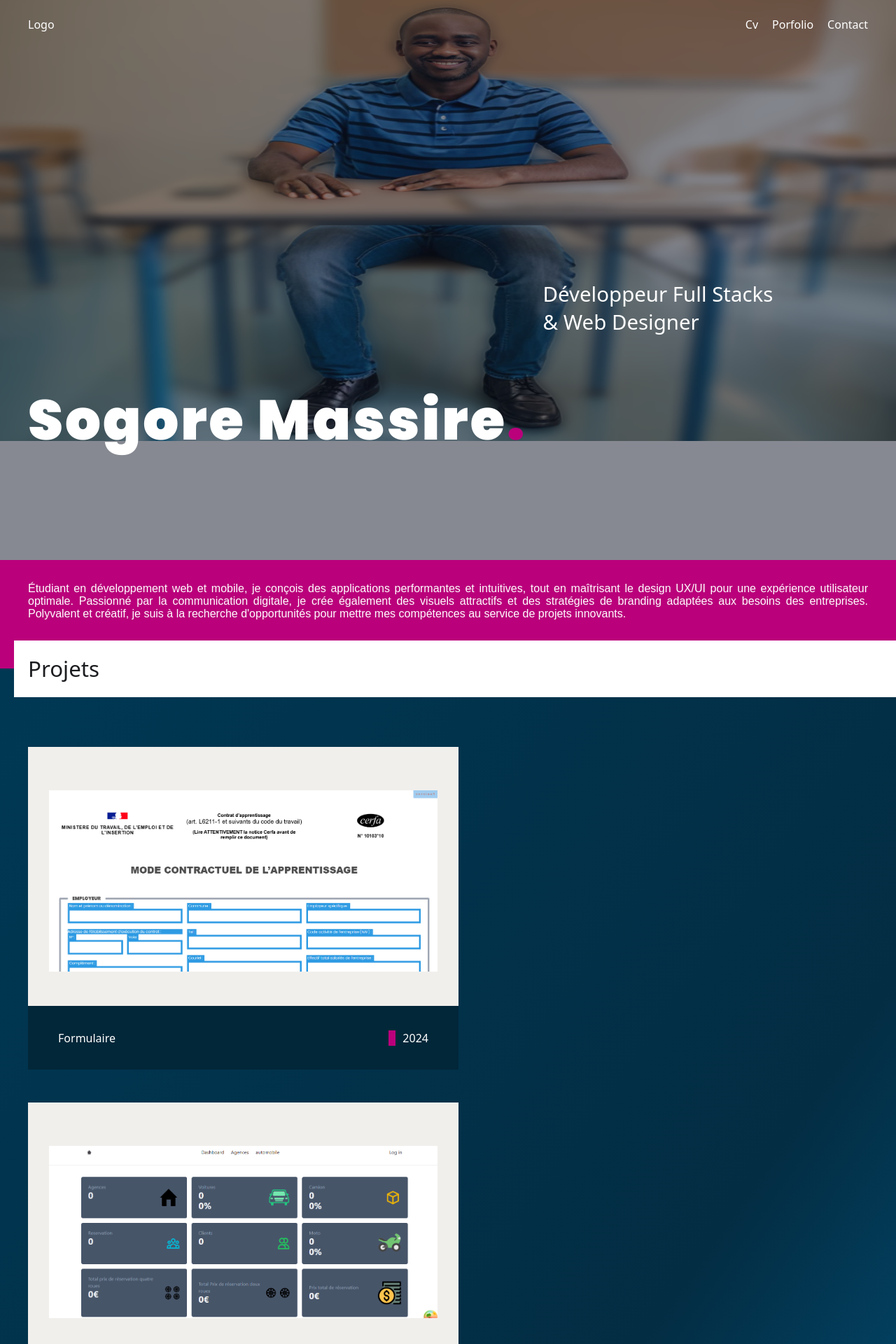
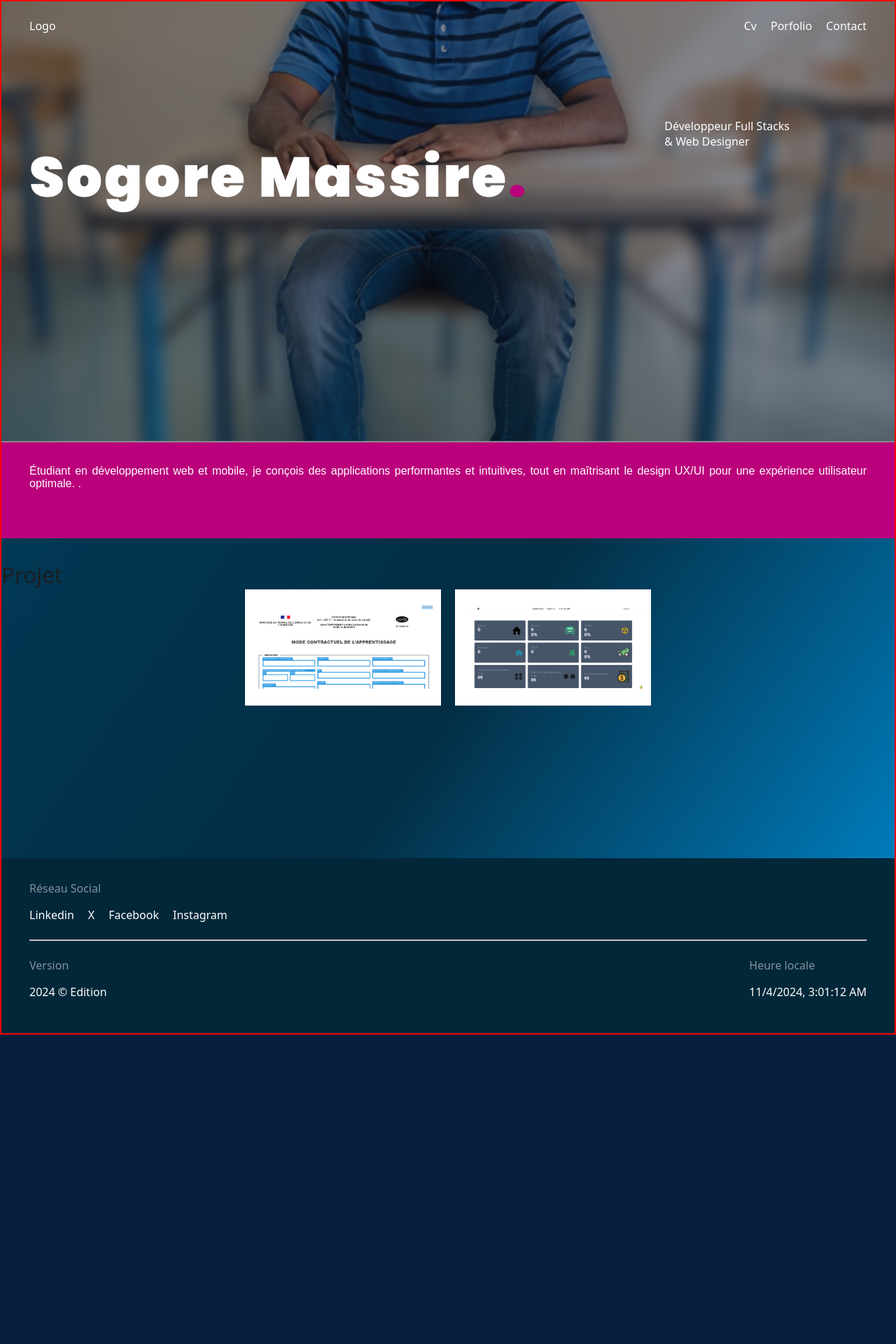
Before and after one commit to massiresogore/porfolio, a PHP site: page / in a window 1280 px wide. Shown: the top 1920 px of the page at 70% size. After the commit the page ends 1478 px from the top, so only its background shows below. Run offline with PHP 8.4, Linux system fonts and the light colour scheme; some web fonts are replaced.

Commit message:
ajustement section projet

```diff
--- a/index.html
+++ b/index.html
@@ -28,76 +28,68 @@
                 <p class="massire-name">Sogore Massire<span class="massite-dot">.</span></p>
             <p class="description">Développeur Full Stacks<br> & Web Designer</p>
        </header>
+
+       <p class="description-principale">Étudiant en développement web et mobile, je conçois des applications performantes et intuitives,
+        tout en maîtrisant le design UX/UI pour une expérience utilisateur optimale.
+         <!--Passionné par la communication digitale, je crée également des visuels attractifs
+         et des stratégies de branding adaptées aux besoins des entreprises. Polyvalent
+         et créatif, je suis à la recherche d'opportunités pour mettre mes compétences au service de projets
+          innovants-->.</p>
         <img class="massire-image" src="./images/resize-massire.png" alt="massire">
 
-        <section class="section-1">
-            <p>Étudiant en développement web et mobile, je conçois des applications performantes et intuitives, tout en maîtrisant le design UX/UI pour une expérience utilisateur optimale. Passionné par la communication digitale, je crée également des visuels attractifs et des stratégies de branding adaptées aux besoins des entreprises. Polyvalent et créatif, je suis à la recherche d'opportunités pour mettre mes compétences au service de projets innovants.</p>
-        </section>
+
 
         <div id="section-container">
+            <!---------- Section Projet ---------->
+           <div>
+                <h3>Projet</h3>
+                <ul class="projet">
+                    <li>
+                        <figure>
+                            <a href="#"><img src="images/projets/projet1.png" alt="Great Barrier Reef, Australia"></a>
+                            <figcaption>
+                                <main>
+                                    <p class="small">9-day trip</p>
+                                    <h3>Great Barrier Reef, <em>Australia</em></h3>
+                                    <p>Dive into the vibrant underwater world of the Great Barrier Reef, a UNESCO World Heritage Site teeming with marine life.</p>
+                                </main>
 
+                                <footer>
+                                    <div>
+                                        <p class="small">From</p>
+                                        <p class="price">€2,500</p>
+                                    </div>
 
-            <!---------- Section Projet ---------->
-            <section class="section-projet">
-                <h3>Projets</h3>
+                                    <img src="/images/svg/icon-arrow-right-color.svg" alt="Icon">
+                                </footer>
+                            </figcaption>
+                        </figure>
+                    </li>
+                    <li>
+                        <figure>
+                            <a href="#"><img src="images/projets/projet2.png" alt="Great Barrier Reef, Australia"></a>
+                            <figcaption>
+                                <main>
+                                    <p class="small">9-day trip</p>
+                                    <h3>Great Barrier Reef, <em>Australia</em></h3>
+                                    <p>Dive into the vibrant underwater world of the Great Barrier Reef, a UNESCO World Heritage Site teeming with marine life.</p>
+                                </main>
 
-                <div class="section-projet-container">
-                    <div class="block-1">
-                      <img src="./images/projets/projet1.png" alt="">
-                        <div class="description">
-                            <h5 class="projet-title">projet Javascript</h3>
-                            <div class="sub-title">
-                                <span> Formulaire</span>
-                                    <img class="icon-arrow-right" src="./images/icons/icon-arrow-right.svg" alt="">
-                            </div>
-                            <p class="description-text">Reproduire un formulaire existant au format PDF en utilisant HTML et CSS.</p>
+                                <footer>
+                                    <div>
+                                        <p class="small">From</p>
+                                        <p class="price">€2,500</p>
+                                    </div>
 
-                        </div>
-                        <div class="description-footer">
-                            <p>Formulaire</p>
-                           <span class="border-left-rose"> 2024</span>
-                        </div>
-                    </div>
+                                    <img src="/images/svg/icon-arrow-right-color.svg" alt="Icon">
+                                </footer>
+                            </figcaption>
+                        </figure>
+                    </li>
+                </ul>
+           </div>
 
-                    <div class="block-2">
-                      <img src="./images/projets/projet2.png" alt="">
-                        <div class="description">
-                            <h5 class="projet-title">projet Javascript</h3>
-                            <div class="sub-title">
-                                <span> Formulaire</span>
-                                    <img class="icon-arrow-right" src="./images/icons/icon-arrow-right.svg" alt="">
-                            </div>
-                            <p class="description-text">Reproduire un formulaire existant au format PDF en utilisant HTML et CSS.</p>
-
-                        </div>
-                        <div class="description-footer">
-                            <p>Dashboard</p>
-                           <span class="border-left-rose"> 2024</span>
-                        </div>
-                    </div>
-
-                    <div class="block-3">
-                      <img src="./images/projets/blog.png" alt="">
-                        <div class="description">
-                            <h5 class="projet-title">projet Javascript</h3>
-                            <div class="sub-title">
-                                <span> Formulaire</span>
-                                    <img class="icon-arrow-right" src="./images/icons/icon-arrow-right.svg" alt="">
-                            </div>
-                            <p class="description-text">Reproduire un formulaire existant au format PDF en utilisant HTML et CSS.</p>
-
-                        </div>
-                        <div class="description-footer">
-                            <p>Blog</p>
-                           <span class="border-left-rose"> 2024</span>
-                        </div>
-                    </div>
-
-                </div>
-
-            </section>
-
-            <section class="section-formation">
+            <!-- <section class="section-formation">
                 <h3 class="Formations titre">Formations</h3>
               <div class="main">
                 <div class="content">
@@ -122,7 +114,7 @@
                <svg xmlns="http://www.w3.org/2000/svg" viewBox="0 0 215.97 25.8"><defs><style>.cls-1,.cls-2,.cls-3,.cls-4{fill:none;stroke:#fff;stroke-miterlimit:10;}.cls-1{stroke-width:0.98px;}.cls-2{stroke-width:10.12px;}.cls-3{stroke-width:8px;}.cls-4{stroke-width:6.76px;}</style></defs><g id="Calque_1" data-name="Calque 1"><line class="cls-1" y1="22.27" x2="192" y2="22.27"/></g><g id="Calque_2" data-name="Calque 2"><line class="cls-2" x1="199.97" y1="5.06" x2="215.97" y2="5.06"/></g><g id="Calque_3" data-name="Calque 3"><line class="cls-3" x1="207.97" y1="9.42" x2="207.97" y2="19.42"/></g><g id="Calque_4" data-name="Calque 4"><line class="cls-4" x1="191.97" y1="22.42" x2="211.97" y2="22.42"/></g></svg>
                </div>
               </div>
-            </section>
+            </section> -->
 
 
 
@@ -150,8 +142,8 @@
         </div>
 
 
-        <footer id="footer">
-                <div class="social">
+    <footer id="footer">
+               <div class="social">
                     <div class="social-titre social-reseau">Réseau Social</div>
                     <div class="social-container">
                         <p>Linkedin</p>
--- a/style.css
+++ b/style.css
@@ -14,6 +14,7 @@
         --h4: calc(var(--h5) * var(--scale));
         --h5: calc(var(--h6) * var(--scale));
         --h6: var(--base-size);
+			--def-transition-duration: .3s;
 
         /*Font*/
         --sans-serif: sans-serif;
@@ -35,6 +36,7 @@
     *, *:before, *:after {
         box-sizing: inherit;
     }
+
 
     body {
         margin: 0;
@@ -99,7 +101,7 @@ body{
 #container{
 }
 
-#header, section, .content{
+#header, section, .content, .projet, .description-principale{
     padding-inline: clamp(1.25em, 4vw, 2.5em);
 
 }
@@ -134,7 +136,7 @@ body{
 }
 
 .massire-name{
-    font-size: max(5em, 15vw);
+    font-size: max(3em, 15vw);
     align-content: center;
     font-family: "Poppins", sans-serif;
     font-weight: 900;
@@ -144,8 +146,8 @@ body{
 .massite-dot{
     color:  #BA007B;;
 }
-#header .description{
-    font-size: clamp(1.55em,2.3vw, 2.5rem);
+.description{
+    /*font-size: clamp(1.55em,2.3vw, 2.5rem);*/
 }
 .ville{
     /* border-right-width: 10px;
@@ -165,12 +167,13 @@ body{
 }
 #section-container {
     background: linear-gradient(305deg, rgba(0, 123, 186, 1) 0%, rgb(3 45 67) 50%, rgba(0, 56, 84, 1) 100%);
+    padding-block: 2rem;
 }
 #section-container section {
     padding-block-end: 3.5rem;
 }
 
-.section-1 p{
+.description-principale{
     text-align: justify;
     font-family: "Afacad", sans-serif;
     font-optical-sizing: auto;
@@ -181,19 +184,8 @@ body{
     margin: 0;
     padding-block: 32px;
     padding-bottom: calc(81px - 12px);
+    background-color: #BA007B;
 
-}
-.section-1 {
-    position: relative;
-}
-
-.section-1::before{
-    position: absolute;
-    content: "";
-    display: block;
-    background-color: #BA007B;
-    inset: 0;
-    z-index: -1;
 }
 
 .section-formation{
@@ -242,93 +234,8 @@ body{
 
 
 /********** Section 3 **********/
-.section-projet{
-}
-
-.section-projet h3{
-    margin-top:0;
-    background-color: white;
-    position: relative;
-    right: 20px;
-    padding-left: 20px;
-    margin-top: 0;
-    width: 105%;
-    bottom: 40px;
-    right: 20px;
-    padding-left: 20px;
-}
-
-.icon-arrow-right{
-    width: 14%;
-
-}
-
-
-
-.block-1,
-.block-2,
-.block-3
-{
-    position: relative;
-    max-width: 615px;
-    padding: 62px 30px 62px;
-    background: #F1EFEC;
-}
-.block-1 h3
-{
-    bottom: 2.5rem;
-    position: relative;
-
-
-}
-.block-1 .description,
-.block-2 .description,
-.block-3 .description
-
-{
-    display: none;
-    color: #FFFFFF;
-    position: absolute;
-    inset: 0;
-    width: 100%;
-    overflow: hidden;
-}
-
-.description h5{
+.projet, figure{
     margin: 0;
-}
-
-.sub-title{
-    width: 100%;
-    display: flex;
-    justify-content: space-between;
-    align-items: center;
-    padding-inline: 10px;
-}
-.description-footer{
-    position: absolute;
-left: 0;
-bottom: -73px;
-    color: #FFFFFF;
-    width: 100%;
-    display: flex;
-    justify-content: space-between;
-    align-items: center;
-    background: #022739;
-    padding-inline: 7%;
-    padding-block: clamp(3%,6%,3%);
-}
-
-.section-projet .description p{
-    margin: 0;
-}
-
-
-
-.section-projet-container{
-    display: flex;
-    flex-direction: column;
-    gap: 120px;
 }
 
 #footer{
@@ -357,7 +264,150 @@ bottom: -73px;
 }
 
 /*Appear NavBar*/
+img{
+    width: 100%;
+    height: 100%;
+    object-fit: cover;
+    display: block;
+}
+figure,
+figure p.small {
+	color: #fff;
+}
+figure h3 + p {
+    font-size: 0.8125rem;
+}
+figure footer p.small {
+    font-weight: 400;
+    margin-bottom: 0;
+}
+
+.projet {
+    display: grid;
+    list-style-type: none;
+    margin: 0;
+    grid-gap: 2rem;
+    grid-template-columns: minmax(100px, 500px);
+    /*grid-template-columns: repeat(auto-fit, minmax(20rem, 1fr));*/
+    grid-template-rows: 1fr 1fr;
+   /* grid-auto-rows: 1rem;*/
+    grid-auto-flow: dense;
+}
+#section-container h3{
+    margin: 0;
+}
+figure {
+    margin: 0;
+    width: 100%;
+    height: 100%;
+    position: relative;
+}
+figcaption {
+    position: absolute;
+    inset: 0;
+    pointer-events: none;
+    /*padding: 4rem 2.5rem;*/
+    display: flex;
+    flex-direction: column;
+    justify-content: flex-end;
+    gap: 2rem;
+}
+figcaption main {
+    display: flex;
+    flex-direction: column;
+    justify-content: flex-end;
+    gap: 2rem;
+}
+
+figure p {
+    margin: 0;
+}
+
+figure footer {
+    display: flex;
+    justify-content: space-between;
+    align-items: center;
+}
+figure footer img {
+    width: auto;
+}
+figure main,
+figure footer {
+    opacity: 0;
+}
+
+
+figure:hover main,
+figure:hover footer {
+    opacity: 1;
+}
+figcaption{
+    z-index: 1;
+}
+
+figcaption::before {
+    content: " ";
+    position: absolute;
+    inset: 0;
+    background: linear-gradient(180deg, rgba(21, 22, 24, 0.24) 0%, #151618 100%);
+    z-index: -1;
+    opacity: 0;
+    transition-property: opacity;
+}
+
+figure:hover figcaption::before {
+    opacity: 1;
+}
+figure{
+    overflow: hidden;
+}
+
+figure img{
+    transform: scale(1.2);
+    transition-property: transform;
+}
+figure:hover a img{
+    transform: scale(1);
+}
+figure main{
+    transform: translate3d(0, -6rem,0);
+    transition-property: opacity, transform;
+}
+figure:hover main{
+    transform: translate3d(0,0,0);
+}
+figure footer{
+    transform: translate3d(0, 6rem,0);
+    transition-property: opacity, transform;
+}
+figure:hover footer{
+    transform: translate3d(0,0,0);
+}
+
+figcaption:before,
+figure img,
+figure main,
+figure footer,
+figure footer img{
+   transition-duration: var(--def-transition-duration);
+   transition-timing-function: ease-in-out;
+}
+
+figure footer img{
+    transform: translate3d(-3rem,0,0) rotate(360deg);
+    transition-delay: var(--def-transition-duration);
+    opacity: 0;
+}
+figure:hover footer img{
+    transform: translate3d(0,0,0) rotate(0);
+    opacity: 1;
+}
+
+
+/*Appear NavBar*/
 @media (min-width: 544px) {
+
+
     .nav-burger{
         display: none;
 
@@ -369,11 +419,11 @@ bottom: -73px;
         margin: 0;
     }
     body{
-
     }
     #header{
         background-color: rgba(15, 21, 37, 0.5);
-        grid-template-rows: 1fr .1fr 1fr;
+        grid-template-rows: .4fr .1fr 1fr;
+        position: relative;
     }
 
     #header p{
@@ -386,15 +436,33 @@ bottom: -73px;
         font-size: clamp(5em, 2em,15vw);
     }
 }
+@media(min-width:637px) {
+    body{
+        border: 2px solid red;
+     }
+
+     figure {
+        padding: 2.1rem;
+        background: #ffffff;
+       /* background: #013149;*/
+    }
+
+.projet {
+    display: grid;
+    list-style-type: none;
+    margin: 0;
+    grid-gap: 1.2rem;
+    grid-template-columns: repeat(2,minmax(100px, 280px));
+    justify-content: center;
+    grid-template-rows: 1fr 1fr;
+    grid-auto-flow: dense;
+}
+}
 /*Appear NavBar*/
 @media (min-width: 776px) {
+
     #header{
-        grid-template-columns: 1fr .5fr .5fr;
-        grid-template-rows: .4fr .2fr .3fr;
-        height: 100vh;
-    }
-    #header p{
-       align-content: center;
+        grid-template-columns: 1fr 1fr 1fr;
     }
     .nav{
         grid-column: 1/4;
@@ -404,9 +472,8 @@ bottom: -73px;
         grid-column: 1/4;
     }
    #header .description{
-    align-content: end;
     justify-self: center;
-        grid-column: 2/4;
+        grid-column: 3/4;
         grid-row: 2/3;
     }
 }
@@ -422,6 +489,7 @@ bottom: -73px;
 .section-4{
     padding-inline: 0;
     color: white;
+     background: linear-gradient(360deg, rgba(0, 123, 186, 1) 0%, rgba(0, 82, 123, 1) 50%, rgba(0, 56, 84, 1) 100%);
      background: linear-gradient(360deg, rgba(0, 123, 186, 1) 0%, rgba(0, 82, 123, 1) 50%, rgba(0, 56, 84, 1) 100%);
      background: linear-gradient(305deg, rgba(0, 123, 186, 1) 0%, rgb(3 45 67) 50%, rgba(0, 56, 84, 1) 100%);
 
```
Also changed, not shown: images/svg/Sans titre - 1.svg (renamed from svg/Sans titre - 1.svg), images/svg/delimiter.svg (renamed from svg/delimiter.svg), images/svg/icon-arrow-right-color.svg (added), 2 other files.
